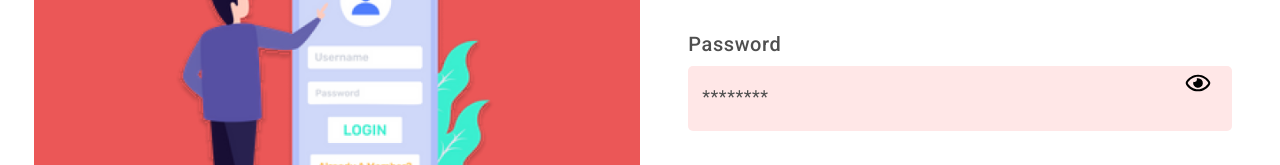
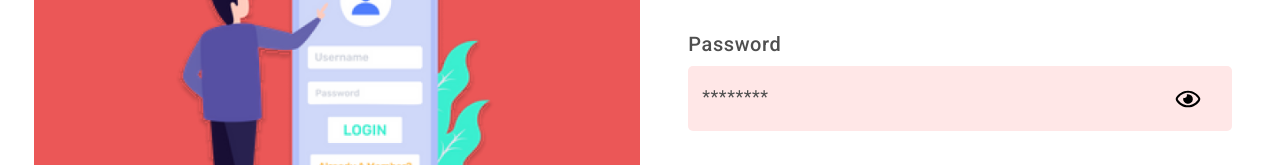
Before and after one commit to Rufat239/foody_client, a React (Create React App) app: page /loginPage in a window 1280 px wide. Shown: the part 399-564 px from the top of the page. Built offline with nearby package versions, Linux system fonts and the light colour scheme.

Commit message:
to improve the design of the eye icon

```diff
--- a/src/components/Login/Login.jsx
+++ b/src/components/Login/Login.jsx
@@ -75,15 +75,16 @@ function Login() {
                 id="password"
                 name="password"
               />
-            </div>
-
-            <div className='loginEye'>
+                  <div className='loginEye'>
               {
                 (showPass === false) ? <FaRegEye onClick={toggle} className='loginEye-icons' /> :
                   <FaRegEyeSlash onClick={toggle} className='loginEye-icons'/>
               }
 
             </div>
+            </div>
+
+
           </div>
           <button type="submit" className='login-submit-button'>Log in</button>
         </form>
--- a/src/components/Register/Register.jsx
+++ b/src/components/Register/Register.jsx
@@ -92,15 +92,15 @@ function Register() {
                 id="password"
                 name="password"
               />
-
-            </div>
-            <div className='register-loginEye'>
+              <div className='register-loginEye'>
               {
                 (showPass === false) ? <FaRegEye onClick={toggle}  className='loginEye-icons'/> :
                   <FaRegEyeSlash onClick={toggle} className='loginEye-icons'/>
               }
 
             </div>
+            </div>
+
           </div>
           <button type='submit' className='register-submit-button'>Register</button>
         </form>
--- a/src/style/login.css
+++ b/src/style/login.css
@@ -116,8 +116,8 @@
 
 .loginEye {
   position: absolute;
-  right: 8%;
-  bottom: 44.2%;
+  right: 6%;
+  top: 54%;
   transform: translate(-2%, -50%);
   cursor: pointer;
 }
--- a/src/style/register.css
+++ b/src/style/register.css
@@ -122,8 +122,8 @@
 
 .register-loginEye {
     position: absolute;
-    right: 8%;
-    bottom: 24%;
+    right: 6%;
+    top: 54%;
     transform: translate(-2%, -50%);
     cursor: pointer;
 }
```
